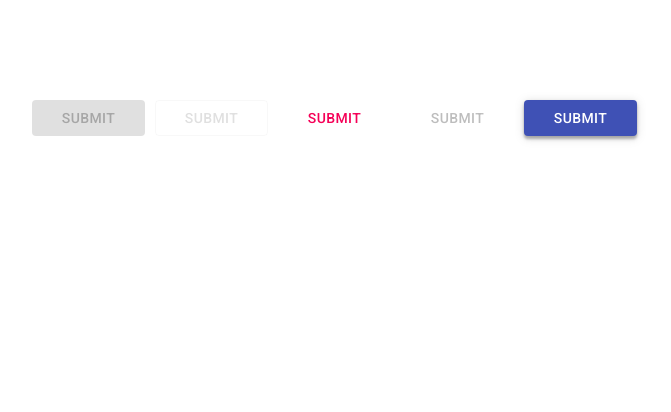
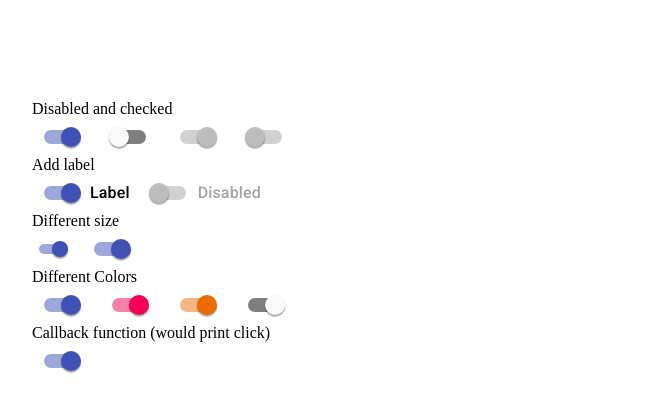
Before and after one commit to z123fg/antraui, a React (Create React App) app: page / in a window 1280 px wide. Shown: the top 412 px of the page, without its empty margins (68-739 px from the left). Built offline with nearby package versions, Linux system fonts and the light colour scheme.

Commit message:
Finished the switch components

```diff
--- a/src/App.tsx
+++ b/src/App.tsx
@@ -1,19 +1,43 @@
 import React from 'react';
 import logo from './logo.svg';
 import './App.scss';
-import MyButton from './components/MyButton/MyButton';
+import MySwich from './components/MySwitch/MySwitch';
 
 
 
 function App() {
   return (
-    <div style={{display:"flex", gap:"10px"}}>
-      <MyButton onClick={()=>{console.log("clicked")}} color="primary" variant="contained" disabled>SUBMIT</MyButton>
-      <MyButton onClick={()=>{console.log("clicked")}} color="default" variant="outlined" >SUBMIT</MyButton>
-      <MyButton onClick={()=>{console.log("clicked")}} color="secondary" variant="text" >SUBMIT</MyButton>
-      <MyButton onClick={()=>{console.log("clicked")}} color="secondary" variant="text" disabled>SUBMIT</MyButton>
-      <MyButton onClick={()=>{console.log("clicked")}} color="primary" variant="contained" >SUBMIT</MyButton>
-    </div>
+    <>
+      <div>Disabled and checked</div>
+      <div style={{ display: "flex", gap: "10px" }}>
+        <MySwich checked={true} />
+        <MySwich />
+        <MySwich disabled checked={true} />
+        <MySwich disabled />
+      </div>
+      <div>Add label</div>
+      <div style={{ display: "flex", gap: "10px" }}>
+        <MySwich checked={true} label={"Label"} />
+        <MySwich disabled label={"Disabled"} />
+      </div>
+      <div>Different size</div>
+      <div style={{ display: "flex", gap: "10px" }}>
+        <MySwich checked={true} size="small" />
+        <MySwich checked={true} />
+      </div>
+      <div>Different Colors</div>
+      <div style={{ display: "flex", gap: "10px" }}>
+        <MySwich checked={true} />
+        <MySwich checked={true} color="secondary" />
+        <MySwich checked={true} color="warning" />
+        <MySwich checked={true} color="default" />
+      </div>
+      <div>Callback function (would print click)</div>
+      <div style={{ display: "flex", gap: "10px" }}>
+        <MySwich checked={true} onChange={() => console.log("click")} />
+
+      </div>
+    </>
   );
 }
 
--- /dev/null
+++ b/src/components/MySwitch/MySwitch.tsx
@@ -0,0 +1,50 @@
+import { FC, MouseEvent, useState } from 'react';
+
+type SwitchColor = "primary" | "secondary" | "warning" | "default";
+
+type SwitchSize = "small" | "medium";
+
+interface IMySwitchProps {
+    color?: SwitchColor,
+    size?: SwitchSize,
+    label?: string,
+    disabled?: boolean,
+    checked?: boolean
+    onChange?: (event: MouseEvent) => void
+}
+
+const MySwich: FC<IMySwitchProps> = ({
+    color = "primary",
+    size = "medium",
+    label,
+    disabled = false,
+    checked = false,
+    onChange
+}) => {
+
+    const [isChecked , setIsChecked ] = useState(checked);
+
+    const handleClick = (e: MouseEvent) => {
+        if (disabled) return;
+        setIsChecked(!isChecked);
+        onChange?.(e);
+    }
+
+    const constructClassName: () => string = () => {
+        const disableSwitch = disabled ? `switch-disabled` : "";
+        return ["switch", disableSwitch].join(" ")
+    }
+
+    return (
+        <div className={constructClassName()}onClick={handleClick}>
+            <div className={`switch-${color}-${size}-${isChecked ? "on" : "off"}`} >
+                <div className='switch-track-wrapper'><div className='switch-track'></div></div>
+                <div className='switch-thumb-wrapper'><div className='switch-thumb'></div></div>
+            </div>
+            {label}
+        </div>
+    )
+}
+
+
+export default MySwich;
--- /dev/null
+++ b/src/components/MySwitch/_MySwitch.scss
@@ -0,0 +1,318 @@
+@use "../../scss/variable";
+@use "../../scss/mixin";
+
+.switch {
+    font-family: variable.$font-family;
+    display: flex;
+    justify-content: center;
+    align-items: center;
+    cursor: pointer;
+    font-size: 16px;
+    line-height: 24px;
+    letter-spacing: 0.15px;
+}
+
+.switch-track-wrapper {
+    box-sizing: border-box;
+    width: 100%;
+    height: 100%;
+}
+
+.switch-thumb-wrapper {
+    box-sizing: border-box;
+    position: absolute;
+    top: 0;
+    left: 0;
+    transition: transform 0.2s ease-out;
+}
+
+.switch-thumb {
+    box-shadow: 0px 2px 1px rgba(0, 0, 0, 0.2), 0px 1px 1px rgba(0, 0, 0, 0.14), 0px 1px 3px rgba(0, 0, 0, 0.12);
+}
+
+$light-color: #FAFAFA;
+$dark-color: #000000;
+
+$color-map: (
+    primary: (default: #3F51B5,
+        hover: rgba(63, 81, 181, 0.08)),
+    secondary: (default: #F50057,
+        hover: rgba(245, 0, 87, 0.08)),
+    warning: (default: #ed6c02,
+        hover: rgba(#ed6c02, 0.08)),
+    default: (default: #FAFAFA,
+        hover: rgba(0, 0, 0, 0.08)),
+);
+
+@mixin smallSize {
+    width: 40px;
+    height: 24px;
+    position: relative;
+
+    .switch-track-wrapper {
+
+        padding: 7px;
+
+        .switch-track {
+            width: 26px;
+            height: 10px;
+            border-radius: 5px;
+            opacity: 0.5;
+        }
+    }
+
+    .switch-thumb-wrapper {
+        width: 24px;
+        height: 24px;
+        padding: 4px;
+        border-radius: 19px;
+
+        .switch-thumb {
+            width: 16px;
+            height: 16px;
+            border-radius: 10px;
+        }
+    }
+}
+
+@mixin mediumSize {
+    width: 58px;
+    height: 38px;
+    position: relative;
+
+    .switch-track-wrapper {
+        padding: 12px;
+
+        .switch-track {
+            width: 34px;
+            height: 14px;
+            border-radius: 7px;
+            opacity: 0.5;
+        }
+    }
+
+    .switch-thumb-wrapper {
+        width: 38px;
+        height: 38px;
+        padding: 9px;
+        border-radius: 19px;
+
+        .switch-thumb {
+            width: 20px;
+            height: 20px;
+            border-radius: 10px;
+        }
+    }
+}
+
+@mixin color-checked-class($color, $size, $checked) {
+    .switch-#{$color}-#{$size}-#{$checked} {
+        @if $size =="medium" {
+            @include mediumSize;
+
+            @if $checked =="on" {
+                @if $color =='default' {
+                    .switch-track {
+                        background-color: $dark-color;
+
+                    }
+                }
+
+                @else {
+                    .switch-track {
+                        background-color: map-get(map-get($color-map, $color), "default");
+                    }
+                }
+
+                .switch-thumb-wrapper {
+                    transform: translateX(20px);
+
+                    .switch-thumb {
+                        background-color: map-get(map-get($color-map, $color), "default");
+                        animation: #{$color}-#{$size}-effect 0.3s linear;
+                    }
+                }
+
+            }
+
+            @else {
+                .switch-track {
+                    background-color: $dark-color;
+                    opacity: 0.38;
+
+                }
+
+                .switch-thumb {
+                    background-color: $light-color;
+                    animation: Off-medium-effect 0.3s linear;
+                }
+            }
+        }
+
+        @else {
+            @include smallSize;
+
+            @if $checked =="on" {
+                @if $color =='default' {
+                    .switch-track {
+                        background-color: $dark-color;
+                    }
+                }
+
+                @else {
+                    .switch-track {
+                        background-color: map-get(map-get($color-map, $color), "default");
+
+                    }
+                }
+
+                .switch-thumb-wrapper {
+                    transform: translateX(16px);
+
+                    .switch-thumb {
+                        background-color: map-get(map-get($color-map, $color), "default");
+                        animation: #{$color}-#{$size}-effect 0.3s linear;
+                    }
+                }
+            }
+
+            @else {
+                .switch-track {
+                    background-color: $dark-color;
+                    opacity: 0.38;
+
+                }
+
+                .switch-thumb {
+                    background-color: $light-color;
+                    animation: Off-small-effect 0.3s linear;
+                }
+
+
+            }
+        }
+    }
+
+    .switch-#{$color}-#{$size}-#{$checked}:hover {
+        @if $checked =="on" {
+            .switch-thumb-wrapper {
+                background-color: map-get(map-get($color-map, $color), "hover");
+            }
+        }
+
+        @else {
+            .switch-thumb-wrapper {
+                background-color: rgba(0, 0, 0, 0.04);
+            }
+        }
+    }
+}
+
+$colors: (
+    "primary",
+    "secondary",
+    "warning",
+    "default"
+);
+$size: (
+    "small",
+    "medium"
+);
+$checked: (
+    "on",
+    "off"
+);
+
+@mixin color-keyframes($color, $size) {
+    @if $size =='medium' {
+        @keyframes #{$color}-#{$size}-effect {
+            0% {
+                outline: 2px solid rgba(map-get(map-get($color-map, $color), "default"), 0.4);
+            }
+
+            50% {
+                outline: 5px solid rgba(map-get(map-get($color-map, $color), "default"), 0.2);
+            }
+
+            100% {
+                outline: 9px solid rgba(map-get(map-get($color-map, $color), "default"), 0);
+            }
+        }
+    }
+
+    @else {
+        @keyframes #{$color}-#{$size}-effect {
+            0% {
+                outline: 1px solid rgba(map-get(map-get($color-map, $color), "default"), 0.4);
+            }
+
+            50% {
+                outline: 2px solid rgba(map-get(map-get($color-map, $color), "default"), 0.2);
+            }
+
+            100% {
+                outline: 4px solid rgba(map-get(map-get($color-map, $color), "default"), 0);
+            }
+        }
+    }
+}
+
+@keyframes Off-medium-effect {
+    0% {
+        outline: 2px solid rgba($light-color, 0.4);
+    }
+
+    50% {
+        outline: 5px solid rgba($light-color, 0.2);
+    }
+
+    100% {
+        outline: 9px solid rgba($light-color, 0);
+    }
+}
+
+@keyframes Off-small-effect {
+    0% {
+        outline: 1px solid rgba($light-color, 0.3);
+    }
+
+    50% {
+        outline: 2px solid rgba($light-color, 0.1);
+    }
+
+    100% {
+        outline: 4px solid rgba($light-color, 0);
+    }
+}
+
+
+@mixin generate-color-checked-classes {
+    @each $size in $size {
+        @each $color in $colors {
+            @each $check in $checked {
+                @include color-checked-class($color, $size, $check);
+            }
+
+            @include color-keyframes($color, $size);
+        }
+    }
+
+}
+
+@include generate-color-checked-classes();
+
+
+
+.switch-disabled {
+    pointer-events: none;
+    cursor: none;
+    color: rgba(0, 0, 0, 0.36);
+
+    .switch-track {
+        background-color: rgba(0, 0, 0, 0.36);
+    }
+
+    .switch-thumb-wrapper .switch-thumb {
+        background-color: #BDBDBD;
+    }
+}
--- a/src/index.scss
+++ b/src/index.scss
@@ -5,6 +5,7 @@
 @use "./scss/mixin";
 
 @use "./components/MyButton/MyButton";
+@use "./components/MySwitch/MySwitch";
 
 
 html{
```
Also changed, not shown: 1 other file (tests, documents, lock files or other folders).
